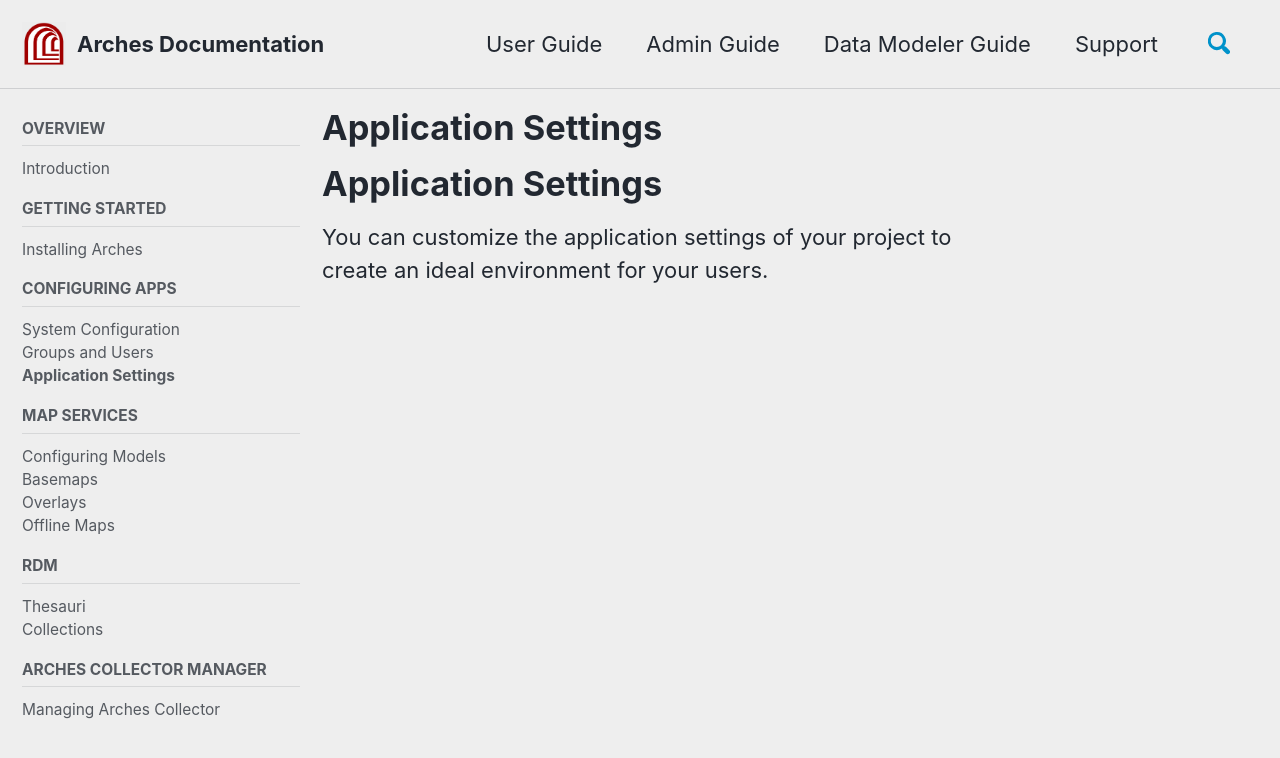
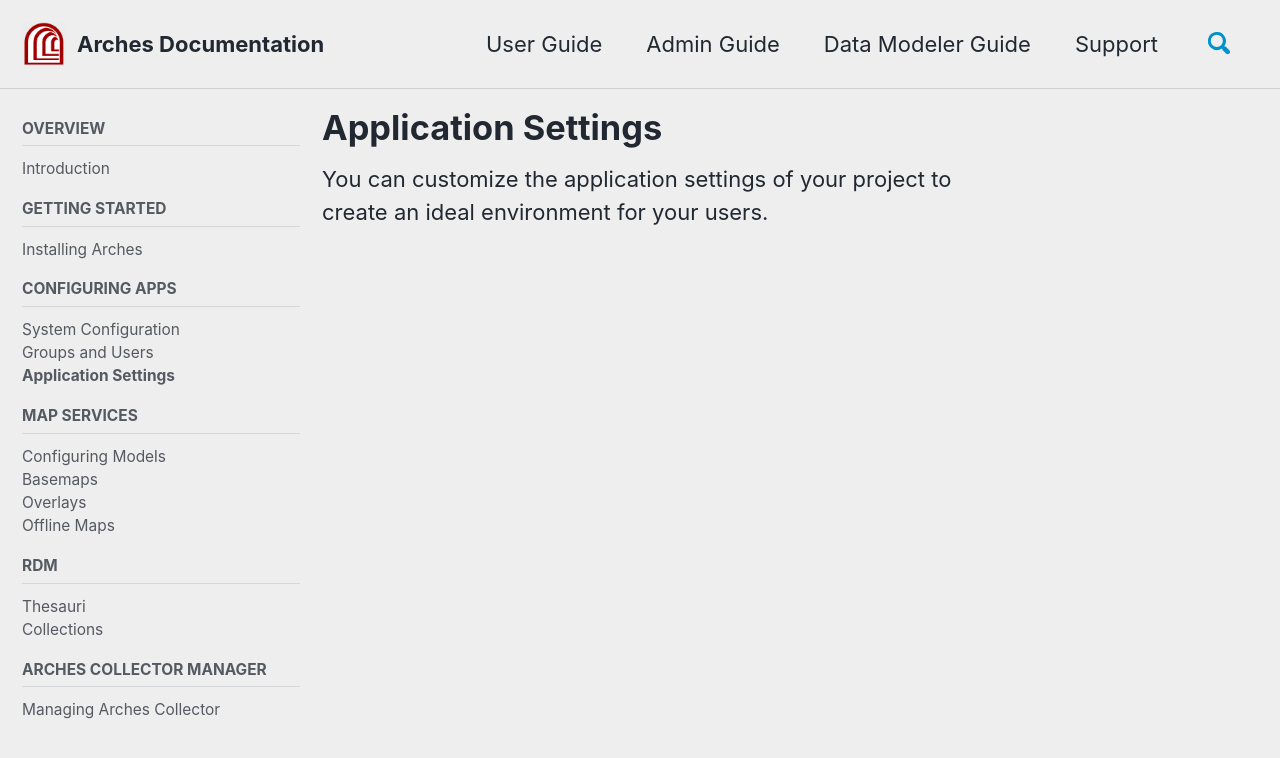
Before and after one commit to fargeo/archesguides, a Jekyll site: the page built from _pages/application-settings.md, in a window 1280 px wide and 900 px high. Shown: the top 758 px of the window. Built offline with Jekyll 4.4.1, drawn with Linux system fonts in a browser that asks for light colours; cached includes are drawn as plain includes; nearby versions of some CDN libraries; our own code applies the rules of GitHub Pages for plain Markdown files.

Commit message:
Update application-settings.md
Title in front matter

```diff
--- a/_pages/application-settings.md
+++ b/_pages/application-settings.md
@@ -10,5 +11,4 @@
     values:
       author_profile: false
 ---
-# Application Settings
 You can customize the application settings of your project to create an ideal environment for your users.
```
Also changed, not shown: other parts of _pages/application-settings.md (+1 -0 lines).
